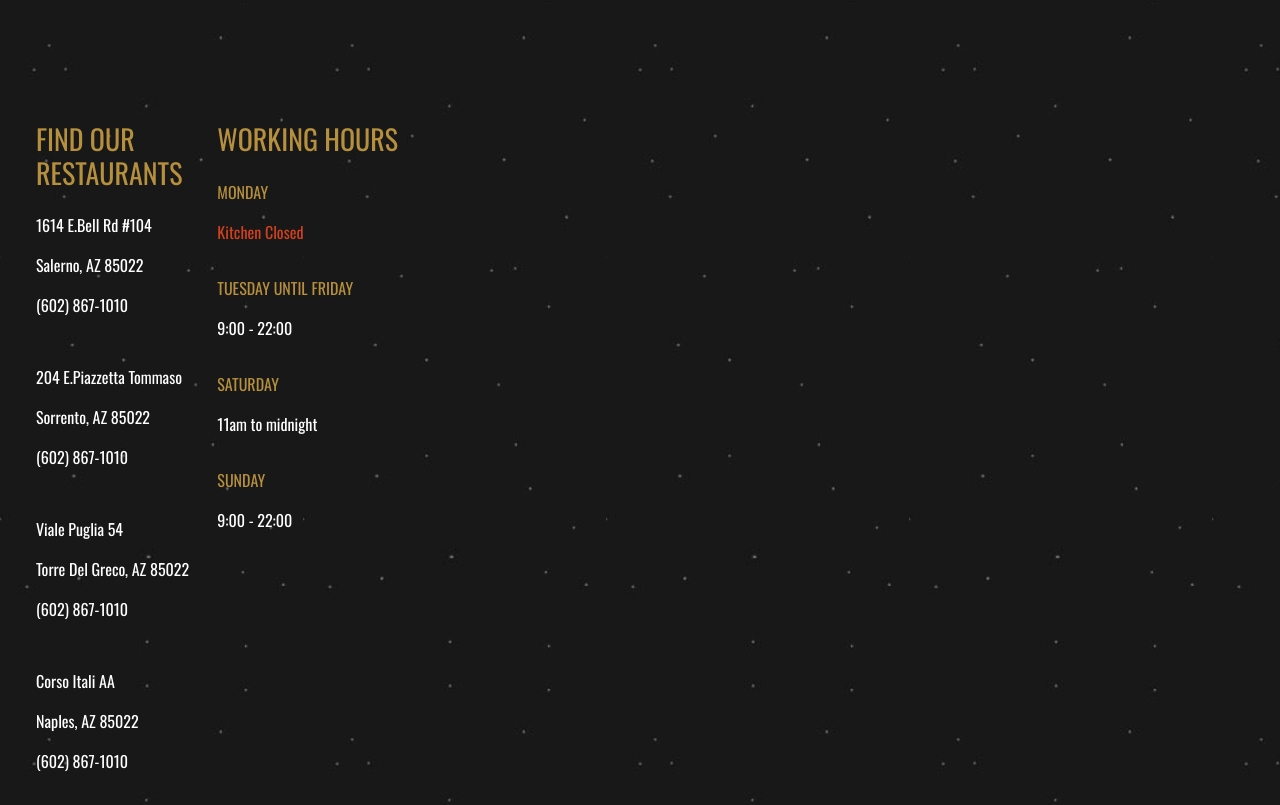
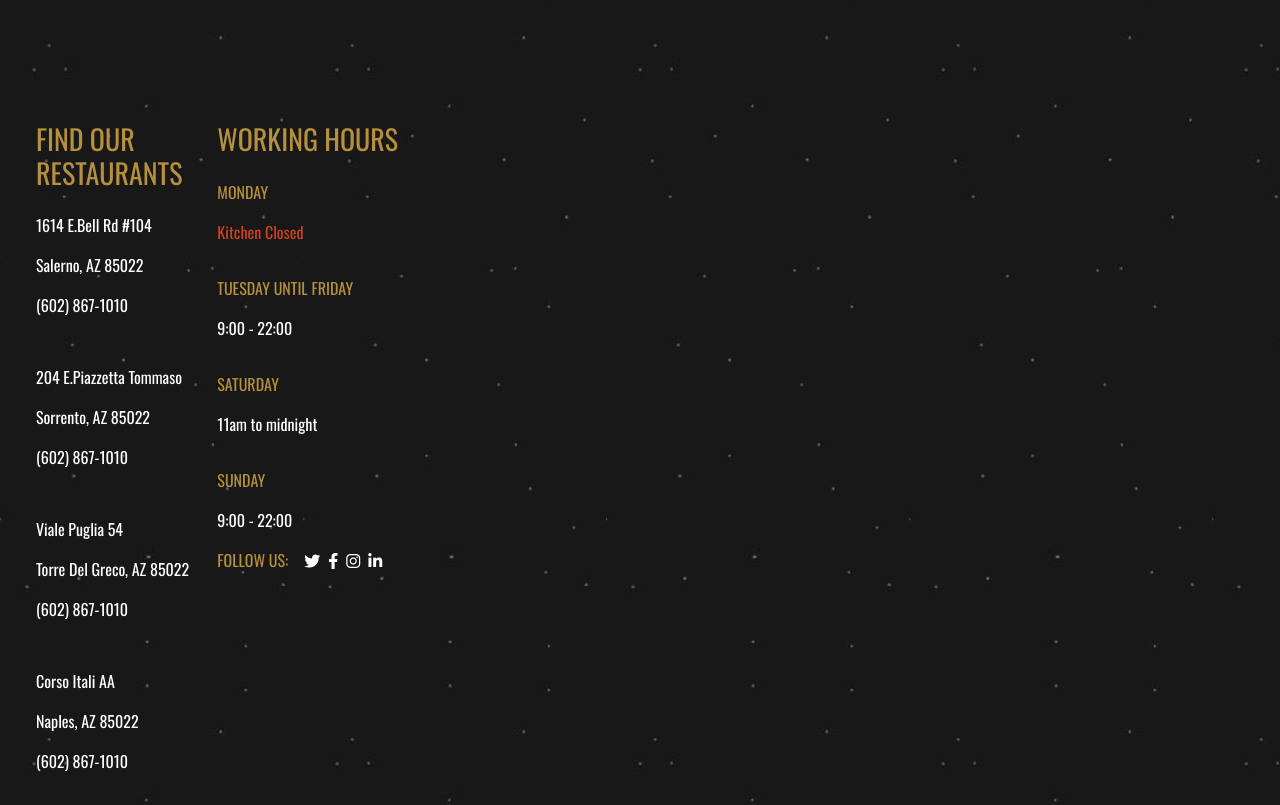
Before and after one commit to iamfrego/proj-html-vuejs, a Vue app: page / in a window 1280 px wide. Shown: the part 4424-5229 px from the top of the page. Built offline with nearby package versions, Linux system fonts and the light colour scheme.

Commit message:
social icon add

```diff
--- a/src/components/Footer.vue
+++ b/src/components/Footer.vue
@@ -15,26 +15,35 @@
               <p>{{ restaurant.Phone }}</p>
             </div>
           </div>
-          <div class="col">
+          <div class="col d-flex flex-column">
             <div class="worktime">
               <h3>WORKING HOURS</h3>
               <div class="timetables">
                 <div class="pt-3">
-                  <p class="days">MONDAY</p>
+                  <p class="section_title">MONDAY</p>
                   <p class="freeday">{{ freeday }}</p>
                 </div>
                 <div class="pt-3">
-                  <p class="days">TUESDAY UNTIL FRIDAY</p>
+                  <p class="section_title">TUESDAY UNTIL FRIDAY</p>
                   <p class="text-white">{{ weekday }}</p>
                 </div>
                 <div class="pt-3">
-                  <p class="days">SATURDAY</p>
+                  <p class="section_title">SATURDAY</p>
                   <p class="text-white">{{ longday }}</p>
                 </div>
                 <div class="pt-3">
-                  <p class="days">SUNDAY</p>
+                  <p class="section_title">SUNDAY</p>
                   <p class="text-white">{{ weekday }}</p>
                 </div>
+              </div>
+            </div>
+            <div class="social d-flex">
+              <p class="section_title pe-3">FOLLOW US:</p>
+              <div class="social_icon text-white">
+                <i class="fab fa-twitter pe-2"></i>
+                <i class="fab fa-facebook-f pe-2"></i>
+                <i class="fab fa-instagram pe-2"></i>
+                <i class="fab fa-linkedin-in pe-2"></i>
               </div>
             </div>
           </div>
@@ -81,7 +90,7 @@ export default {
 }
 
 h3,
-.days {
+.section_title {
   color: $color-third;
 }
 .freeday {
```
